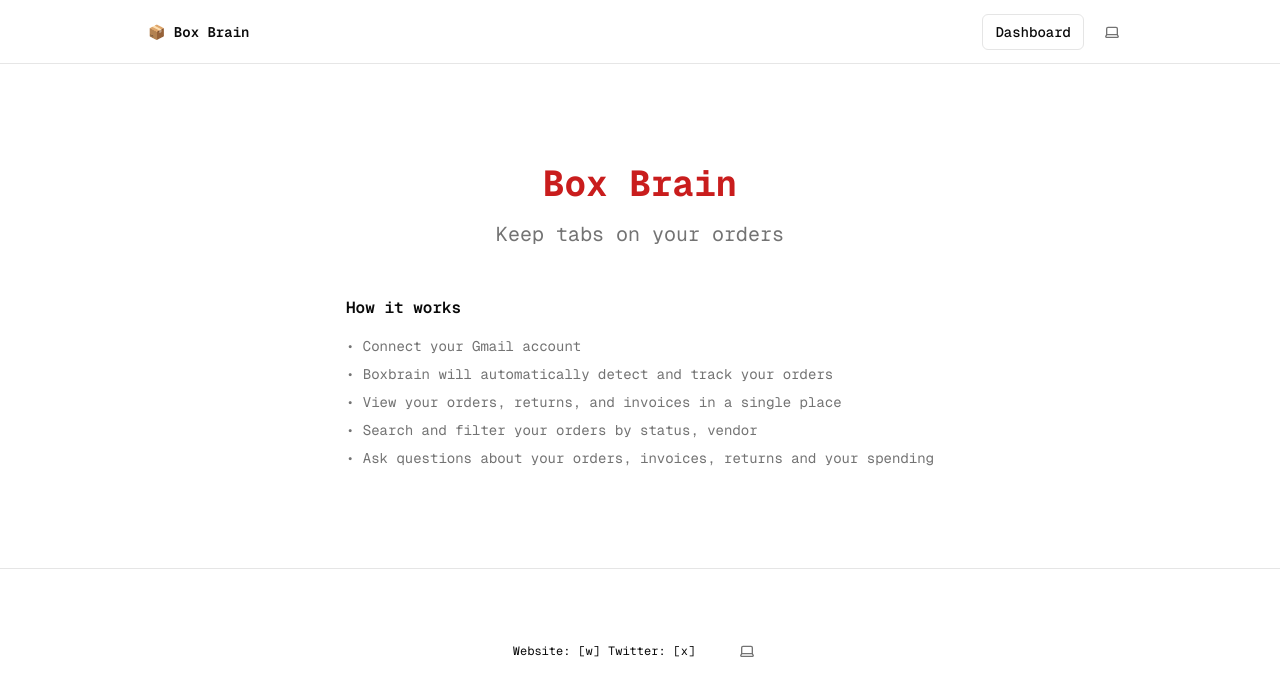
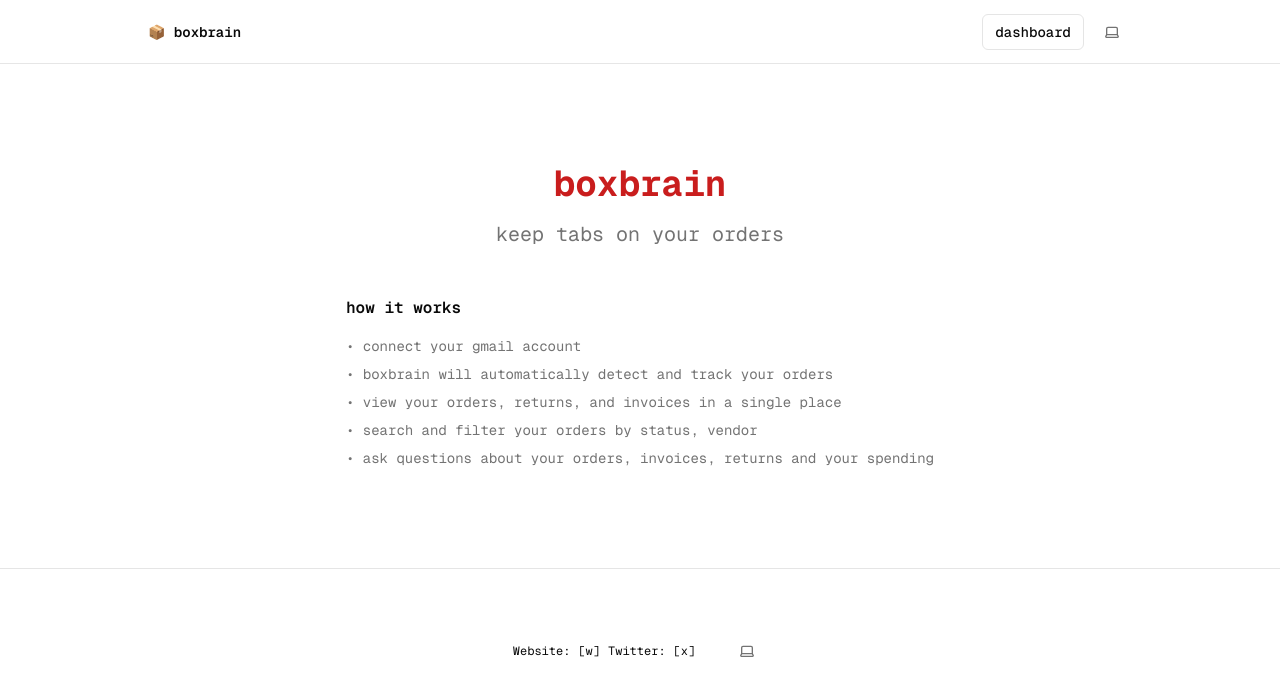
Before and after one commit to Sushmithamallesh/boxbrain, a Next.js app: page / in a window 1280 px wide. Shown: the top 696 px of the page. Built offline with nearby package versions, Linux system fonts and the light colour scheme; no server answers.

Commit message:
hate caps

```diff
--- a/app/(auth-pages)/dashboard/page.tsx
+++ b/app/(auth-pages)/dashboard/page.tsx
@@ -8,9 +8,9 @@ export default async function Dashboard(props: { searchParams: Promise<Message>
     <div className="flex-1 flex flex-col items-center justify-center">
       <div className="w-full max-w-sm space-y-8">
         <div className="space-y-4 text-center">
-          <h1 className="text-4xl font-bold text-[hsl(var(--blood-red))]">Box Brain</h1>
+          <h1 className="text-4xl font-bold text-[hsl(var(--blood-red))]">boxbrain</h1>
           <div className="space-y-2">
-            <p className="text-xl text-muted-foreground">Keep tabs on your orders</p>
+            <p className="text-xl text-muted-foreground">keep tabs on your orders</p>
           </div>
         </div>
 
@@ -19,11 +19,11 @@ export default async function Dashboard(props: { searchParams: Promise<Message>
             <svg className="mr-2 h-5 w-5" aria-hidden="true" focusable="false" data-prefix="fab" data-icon="google" role="img" xmlns="http://www.w3.org/2000/svg" viewBox="0 0 488 512">
               <path fill="currentColor" d="M488 261.8C488 403.3 391.1 504 248 504 110.8 504 0 393.2 0 256S110.8 8 248 8c66.8 0 123 24.5 166.3 64.9l-67.5 64.9C258.5 52.6 94.3 116.6 94.3 256c0 86.5 69.1 156.6 153.7 156.6 98.2 0 135-70.4 140.8-106.9H248v-85.3h236.1c2.3 12.7 3.9 24.9 3.9 41.4z"></path>
             </svg>
-            Sign in with Gmail
+            sign in with gmail
           </Button>
         </form>
         <p className="text-xs text-muted-foreground mt-4 text-center">
-          **We'll detect if you're a new or returning user**
+          **we'll detect if you're a new or returning user**
         </p>
         <FormMessage message={searchParams} />
       </div>
--- a/app/layout.tsx
+++ b/app/layout.tsx
@@ -13,8 +13,8 @@ const defaultUrl = process.env.VERCEL_URL
 
 export const metadata = {
   metadataBase: new URL(defaultUrl),
-  title: "Box Brain",
-  description: "Keep tabs on your orders",
+  title: "boxbrain",
+  description: "keep tabs on your orders",
   icons: {
     icon: { url: "/favicon.svg", type: "image/svg+xml" },
     shortcut: { url: "/favicon.svg", type: "image/svg+xml" },
@@ -45,7 +45,7 @@ export default function RootLayout({
               <nav className="w-full flex justify-center border-b border-b-foreground/10 h-16">
                 <div className="w-full max-w-5xl flex justify-between items-center p-3 px-5 text-sm">
                   <div className="flex gap-5 items-center font-semibold">
-                    <Link href={"/"}> 📦 Box Brain</Link>
+                    <Link href={"/"}> 📦 boxbrain</Link>
                   </div>
                   {!hasEnvVars ? <EnvVarWarning /> : <HeaderAuth />}
                 </div>
--- a/components/header-auth.tsx
+++ b/components/header-auth.tsx
@@ -29,7 +29,7 @@ export default async function AuthButton() {
           disabled
           className="opacity-75 cursor-none pointer-events-none"
         >
-          <Link href="/dashboard">Dashboard</Link>
+          <Link href="/dashboard">dashboard</Link>
         </Button>
       </div>
     );
@@ -48,7 +48,7 @@ export default async function AuthButton() {
   ) : (
     <div className="flex gap-2">
       <Button asChild size="sm" variant={"outline"}>
-        <Link href="/dashboard">Dashboard</Link>
+        <Link href="/dashboard">dashboard</Link>
       </Button>
       <ThemeSwitcher />
     </div>
--- a/components/hero.tsx
+++ b/components/hero.tsx
@@ -2,18 +2,18 @@ export default function Header() {
   return (
     <div className="flex-1 flex flex-col items-center justify-center">
       <div className="flex-1 flex flex-col items-center justify-center max-w-5xl mx-auto px-5">
-        <h1 className="text-4xl font-bold text-[hsl(var(--blood-red))]">Box Brain</h1>
-        <p className="text-xl mt-4 text-muted-foreground">Keep tabs on your orders</p>
+        <h1 className="text-4xl font-bold text-[hsl(var(--blood-red))]">boxbrain</h1>
+        <p className="text-xl mt-4 text-muted-foreground">keep tabs on your orders</p>
       </div>
       <div className="grid grid-cols-1 gap-8 mt-12 max-w-3xl w-full">
         <div>
-          <h2 className="font-semibold mb-4">How it works</h2>
+          <h2 className="font-semibold mb-4">how it works</h2>
           <ul className="space-y-2 text-sm text-muted-foreground">
-            <li>• Connect your Gmail account</li>
-            <li>• Boxbrain will automatically detect and track your orders</li>
-            <li>• View your orders, returns, and invoices in a single place</li>
-            <li>• Search and filter your orders by status, vendor</li>
-            <li>• Ask questions about your orders, invoices, returns and your spending</li>
+            <li>• connect your gmail account</li>
+            <li>• boxbrain will automatically detect and track your orders</li>
+            <li>• view your orders, returns, and invoices in a single place</li>
+            <li>• search and filter your orders by status, vendor</li>
+            <li>• ask questions about your orders, invoices, returns and your spending</li>
           </ul>
         </div>
       </div>
--- a/components/theme-switcher.tsx
+++ b/components/theme-switcher.tsx
@@ -59,15 +59,15 @@ const ThemeSwitcher = () => {
         >
           <DropdownMenuRadioItem className="flex gap-2" value="light">
             <Sun size={ICON_SIZE} className="text-muted-foreground" />{" "}
-            <span>Light</span>
+            <span>light</span>
           </DropdownMenuRadioItem>
           <DropdownMenuRadioItem className="flex gap-2" value="dark">
             <Moon size={ICON_SIZE} className="text-muted-foreground" />{" "}
-            <span>Dark</span>
+            <span>dark</span>
           </DropdownMenuRadioItem>
           <DropdownMenuRadioItem className="flex gap-2" value="system">
             <Laptop size={ICON_SIZE} className="text-muted-foreground" />{" "}
-            <span>System</span>
+            <span>system</span>
           </DropdownMenuRadioItem>
         </DropdownMenuRadioGroup>
       </DropdownMenuContent>
```
Also changed, not shown: 1 other file (tests, documents, lock files or other folders).
